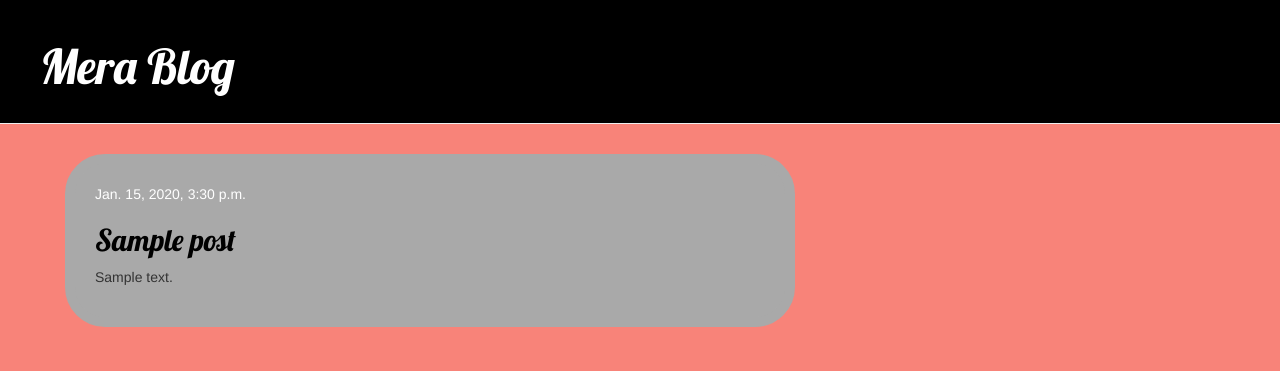
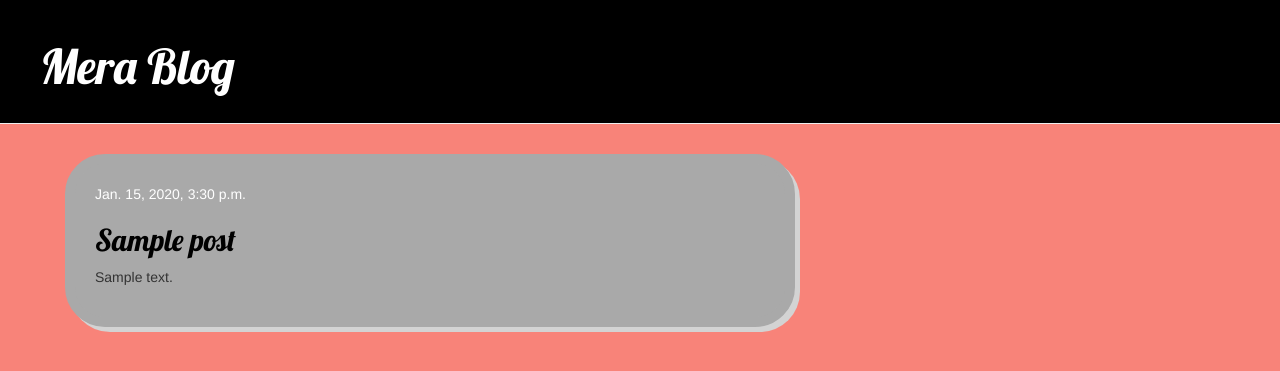
Before and after one commit to fr05t99/my-first-blog, a Django app: template blog/templates/blog/post_list.html in a window 1280 px wide. Shown: the top 371 px of the page. Run offline with Django 3.2, Linux system fonts and the light colour scheme; the template is opened without the code that fills it: values that come from a table or form of the project are taken from there, others are empty; tables that the repository leaves empty hold one stand-in row (values such as "Sample post"); parts of the project's set-up code (start-up, migrations or seed data) failed here and were passed over; some libraries are stand-ins or nearby versions.

Commit message:
Added some more decorations using css

```diff
--- a/blog/static/css/blog.css
+++ b/blog/static/css/blog.css
@@ -1,10 +1,10 @@
+body{
+  background-color: #F88379;
+}
 .page-header {
     background-color: #000000;
     margin-top: 0;
     padding: 20px 20px 20px 40px;
-}
-body{
-  background-color: #F88379;
 }
 .page-header h1, .page-header h1 a, .page-header h1 a:visited, .page-header h1 a:active {
     color: #ffffff;
@@ -52,6 +52,7 @@ h1, h2, h3, h4 {
     border-color: #A9A9A9;
     border-width: 10px;
     border-style: solid;
+    box-shadow: 5px 5px #D3D3D3;
 }
 
 .post h2 a, .post h2 a:visited {
```
